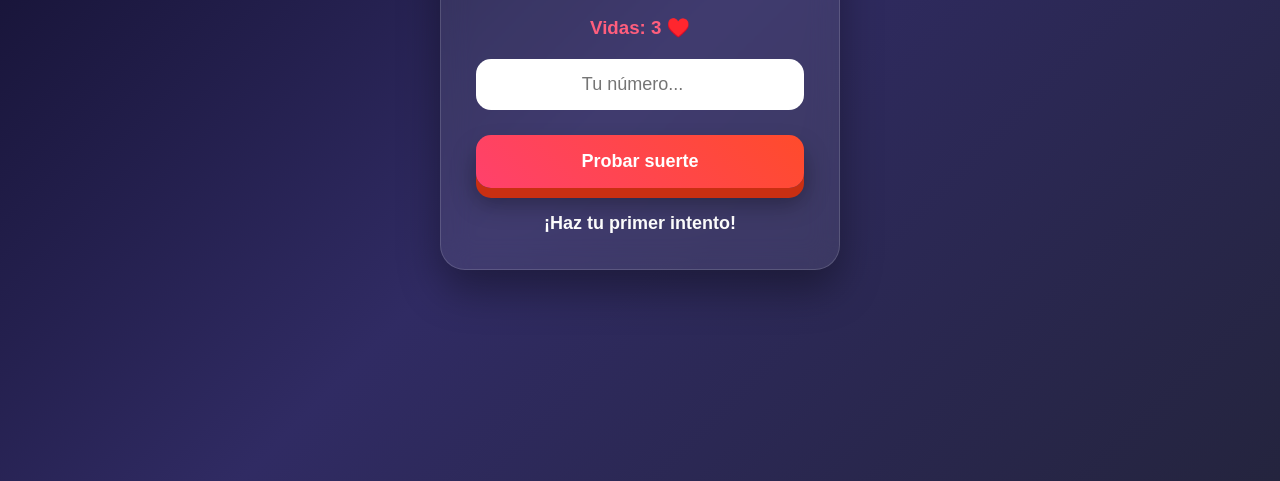
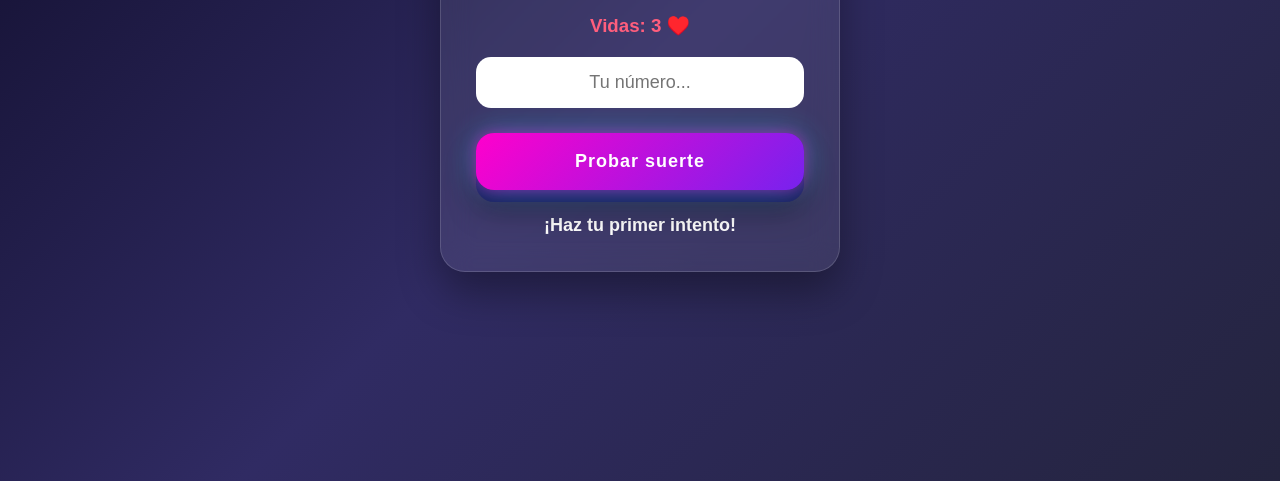
Before and after one commit to barevalosv/serprofes, a plain HTML site: page 20260508/01-ejercicio/index.html in a window 1280 px wide. Shown: the part 319-800 px from the top of the page. Drawn offline with Linux system fonts and the light colour scheme.

Commit message:
mejora del juego arcade

```diff
--- a/20260508/01-ejercicio/style.css
+++ b/20260508/01-ejercicio/style.css
@@ -6,6 +6,8 @@
     font-family: Arial, Helvetica, sans-serif;
 }
 
+
+/* Fondo */
 body{
     height:100vh;
     display:flex;
@@ -13,12 +15,10 @@ body{
     align-items:center;
 
     background: linear-gradient(135deg,#0f0c29,#302b63,#24243e);
-
-    perspective:1000px;
 }
 
 
-/* Card principal */
+/* Tarjeta */
 .card{
     width:400px;
     padding:35px;
@@ -32,13 +32,11 @@ body{
     text-align:center;
     color:white;
 
-    box-shadow:
-    0 20px 40px rgba(0,0,0,.35);
-
-    transform-style: preserve-3d;
+    box-shadow:0 20px 40px rgba(0,0,0,.35);
 }
 
 
+/* Titulos */
 .card h2{
     margin-bottom:15px;
     font-size:30px;
@@ -70,62 +68,171 @@ input{
 
     font-size:18px;
     text-align:center;
+
+    appearance:none;
+    -webkit-appearance:none;
+    -moz-appearance:textfield;
 }
 
 
-/* BOTON 3D */
+/* Quitar flechitas */
+input::-webkit-outer-spin-button,
+input::-webkit-inner-spin-button{
+    -webkit-appearance:none;
+    margin:0;
+}
+
+
+/* Boton */
+/* BOTON PRO */
 button{
     width:100%;
-    padding:16px;
+    padding:18px;
 
     border:none;
-    border-radius:15px;
+    border-radius:18px;
 
     font-size:18px;
     font-weight:bold;
+    letter-spacing:1px;
 
     cursor:pointer;
 
     color:white;
-    background: linear-gradient(45deg,#ff416c,#ff4b2b);
 
-    transform-style: preserve-3d;
+    background: linear-gradient(
+        135deg,
+        #ff00cc,
+        #3333ff,
+        #00e5ff
+    );
+
+    background-size:300% 300%;
+
+    position:relative;
+    overflow:hidden;
 
     box-shadow:
-    0 10px 0 #c92f12,
-    0 15px 25px rgba(0,0,0,.35);
+        0 0 15px rgba(255,0,204,.5),
+        0 0 30px rgba(0,229,255,.4),
+        0 12px 0 #1d1d5e,
+        0 20px 30px rgba(0,0,0,.35);
 
-    transition: .25s ease;
+    transition:.3s;
 }
 
 
-/* Cuando pasa la mano */
+/* brillo que recorre */
+button::before{
+    content:"";
+
+    position:absolute;
+    top:0;
+    left:-120%;
+
+    width:60%;
+    height:100%;
+
+    background:rgba(255,255,255,.35);
+
+    transform:skewX(-25deg);
+
+    transition:.6s;
+}
+
+
+/* hover espectacular */
 button:hover{
     transform:
         translateY(-8px)
-        rotateX(15deg)
-        rotateY(-15deg)
         scale(1.05);
 
+    animation:
+        flotar .8s infinite alternate,
+        colores 3s linear infinite;
+
     box-shadow:
-    0 18px 0 #c92f12,
-    0 25px 35px rgba(0,0,0,.45);
+        0 0 25px rgba(255,0,204,.8),
+        0 0 45px rgba(0,229,255,.8),
+        0 18px 0 #1d1d5e,
+        0 30px 40px rgba(0,0,0,.45);
 }
 
 
-/* Cuando lo presiona */
-button:active{
-    transform:
-        translateY(5px);
-
-    box-shadow:
-    0 5px 0 #c92f12,
-    0 8px 15px rgba(0,0,0,.25);
+/* brillo */
+button:hover::before{
+    left:140%;
 }
 
 
+/* click o enter */
+button:active,
+button:focus{
+    background:linear-gradient(135deg,#00ff88,#00c853);
+
+    transform:translateY(6px);
+
+    box-shadow:
+        0 0 20px rgba(0,255,136,.7),
+        0 8px 0 #007a3d;
+}
+
+
+/* animaciones */
+@keyframes flotar{
+    from{
+        transform:translateX(-6px) translateY(-8px);
+    }
+
+    to{
+        transform:translateX(6px) translateY(-8px);
+    }
+}
+
+
+@keyframes colores{
+    0%{
+        background-position:0% 50%;
+    }
+
+    100%{
+        background-position:100% 50%;
+    }
+}
+
+
+/* Movimiento al pasar cursor */
+button:hover{
+    animation:mover .6s infinite alternate;
+}
+
+
+/* Click o Enter */
+button:active,
+button:focus{
+    background: linear-gradient(45deg,#00c853,#00e676);
+
+    box-shadow:
+        0 10px 0 #009624,
+        0 15px 25px rgba(0,0,0,.35);
+}
+
+
+/* Mensaje */
 .resultado{
     margin-top:25px;
     font-size:18px;
     font-weight:bold;
 }
+
+
+/* Animacion */
+@keyframes mover{
+    from{
+        transform:translateX(-8px);
+    }
+
+    to{
+        transform:translateX(8px);
+    }
+}
```
